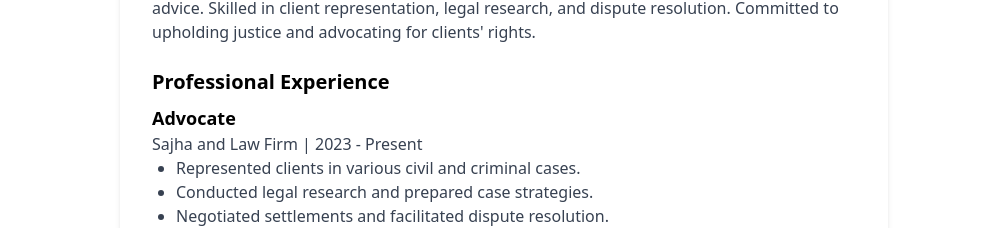
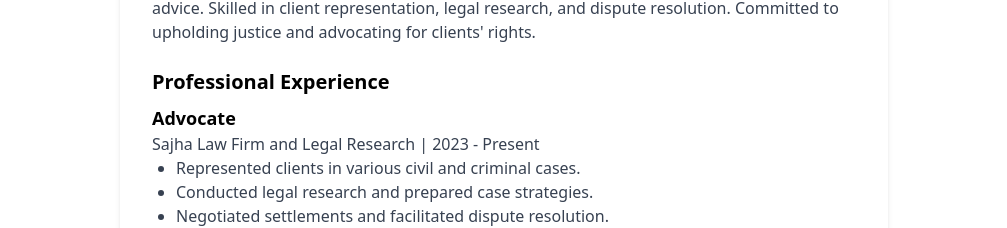
Before and after one commit to jyotsna-jha/portfolio_advocate1, a Next.js app: page / in a window 1280 px wide. Shown: the part 2156-2384 px from the top of the page, without its empty margins (136-1143 px from the left). Built offline with nearby package versions, Linux system fonts and the light colour scheme.

Commit message:
resume content modification

```diff
--- a/components/Resume/Resume.jsx
+++ b/components/Resume/Resume.jsx
@@ -31,7 +31,7 @@ const Resume = () => {
           </h2>
           <div className="mb-4">
             <h3 className="text-lg font-semibold">Advocate</h3>
-            <p className="text-gray-700">Sajha and Law Firm | 2023 - Present</p>
+            <p className="text-gray-700">Sajha Law Firm and Legal Research | 2023 - Present</p>
             <ul className="list-disc pl-6 text-gray-700">
               <li>Represented clients in various civil and criminal cases.</li>
               <li>Conducted legal research and prepared case strategies.</li>
```
